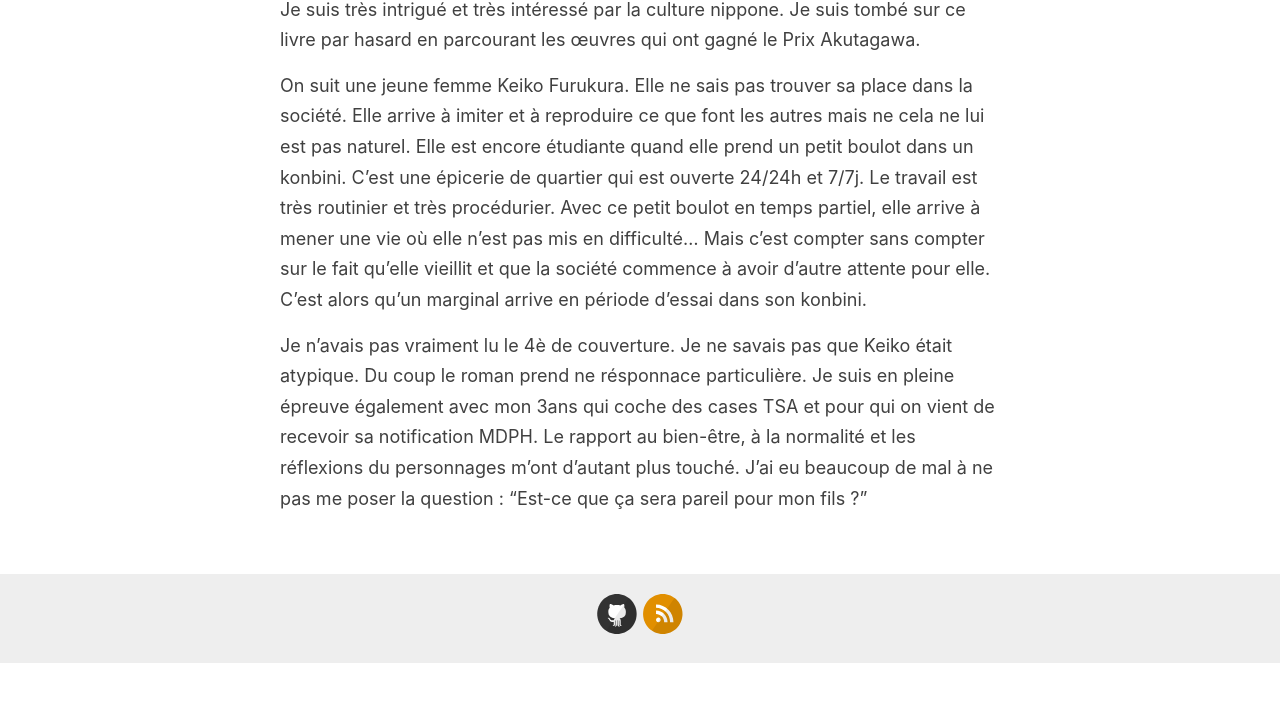
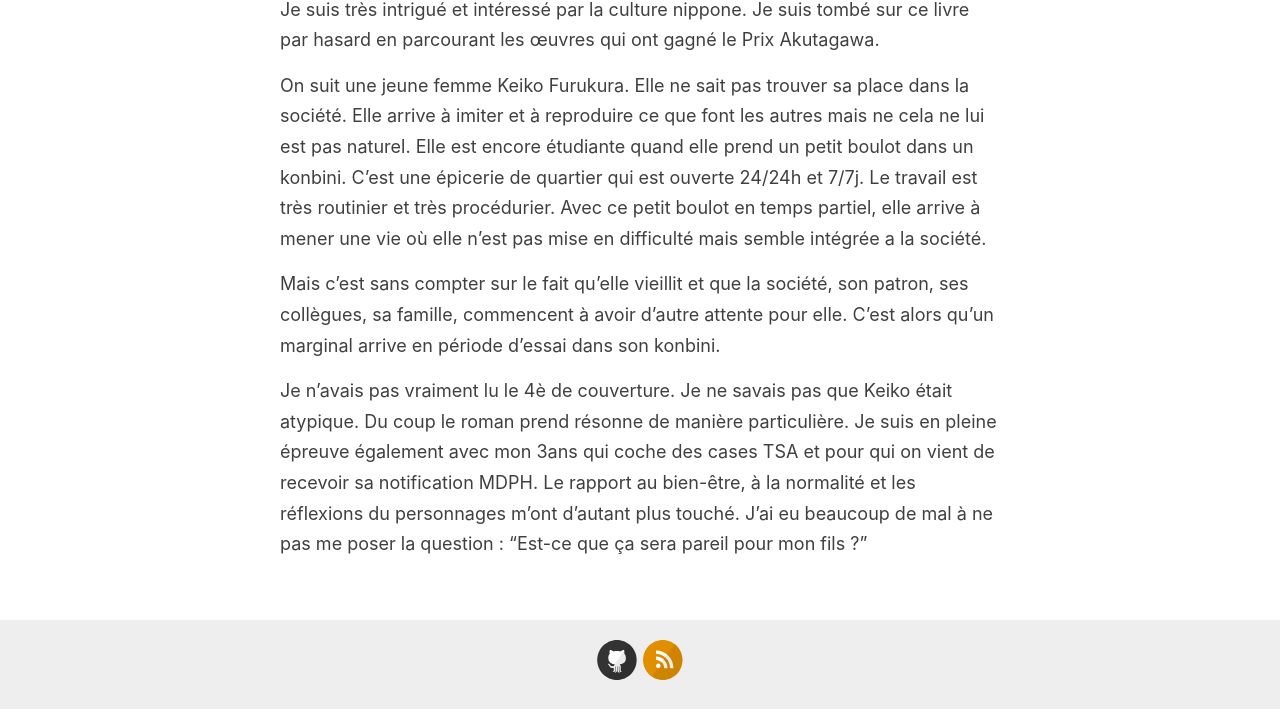
Before and after one commit to homeostasie/bouquins, a Jekyll site: the page built from _posts/2022-09-07-Sayaka-Murata_Konbini.md, in a window 1280 px wide. Shown: the part 558-1267 px from the top of the page. Built offline with Jekyll 4.4.1, drawn with Linux system fonts in a browser that asks for light colours; comment, search, counter and statistics services are not loaded; before the commit the page ends 1222 px from its top, so only the background shows below that.

Commit message:
reformulation

```diff
--- a/_posts/2022-09-07-Sayaka-Murata_Konbini.md
+++ b/_posts/2022-09-07-Sayaka-Murata_Konbini.md
@@ -7,8 +7,10 @@
 
 ![folio](https://github.com/homeostasie/bouquins/raw/master/_pics/lv/murata-sayaka/konbini.jpg)
 
-Je suis très intrigué et très intéressé par la culture nippone. Je suis tombé sur ce livre par hasard en parcourant les œuvres qui ont gagné le Prix Akutagawa.
+Je suis très intrigué et intéressé par la culture nippone. Je suis tombé sur ce livre par hasard en parcourant les œuvres qui ont gagné le Prix Akutagawa.
 
-On suit une jeune femme Keiko Furukura. Elle ne sais pas trouver sa place dans la société. Elle arrive à imiter et à reproduire ce que font les autres mais ne cela ne lui est pas naturel. Elle est encore étudiante quand elle prend un petit boulot dans un konbini. C'est  une épicerie de quartier qui est ouverte 24/24h et 7/7j. Le travail est très routinier et très procédurier. Avec ce petit boulot en temps partiel, elle arrive à mener une vie où elle n'est pas mis en difficulté... Mais c'est compter sans compter sur le fait qu'elle vieillit et que la société commence à avoir d'autre attente pour elle. C'est alors qu'un marginal arrive en période d'essai dans son konbini.
+On suit une jeune femme Keiko Furukura. Elle ne sait pas trouver sa place dans la société. Elle arrive à imiter et à reproduire ce que font les autres mais ne cela ne lui est pas naturel. Elle est encore étudiante quand elle prend un petit boulot dans un konbini. C'est une épicerie de quartier qui est ouverte 24/24h et 7/7j. Le travail est très routinier et très procédurier. Avec ce petit boulot en temps partiel, elle arrive à mener une vie où elle n'est pas mise en difficulté mais semble intégrée a la société.
 
-Je n'avais pas vraiment lu le 4è de couverture. Je ne savais pas que Keiko était atypique. Du coup le roman prend ne résponnace particulière. Je suis en pleine épreuve également avec mon 3ans qui coche des cases TSA et pour qui on vient de recevoir sa notification MDPH. Le rapport au bien-être, à la normalité et les réflexions du personnages m'ont d'autant plus touché. J'ai eu beaucoup de mal à ne pas me poser la question : "Est-ce que ça sera pareil pour mon fils ?"
+Mais c'est sans compter sur le fait qu'elle vieillit et que la société, son patron, ses collègues, sa famille, commencent à avoir d'autre attente pour elle. C'est alors qu'un marginal arrive en période d'essai dans son konbini.
+
+Je n'avais pas vraiment lu le 4è de couverture. Je ne savais pas que Keiko était atypique. Du coup le roman prend résonne de manière particulière. Je suis en pleine épreuve également avec mon 3ans qui coche des cases TSA et pour qui on vient de recevoir sa notification MDPH. Le rapport au bien-être, à la normalité et les réflexions du personnages m'ont d'autant plus touché. J'ai eu beaucoup de mal à ne pas me poser la question : "Est-ce que ça sera pareil pour mon fils ?"
```
